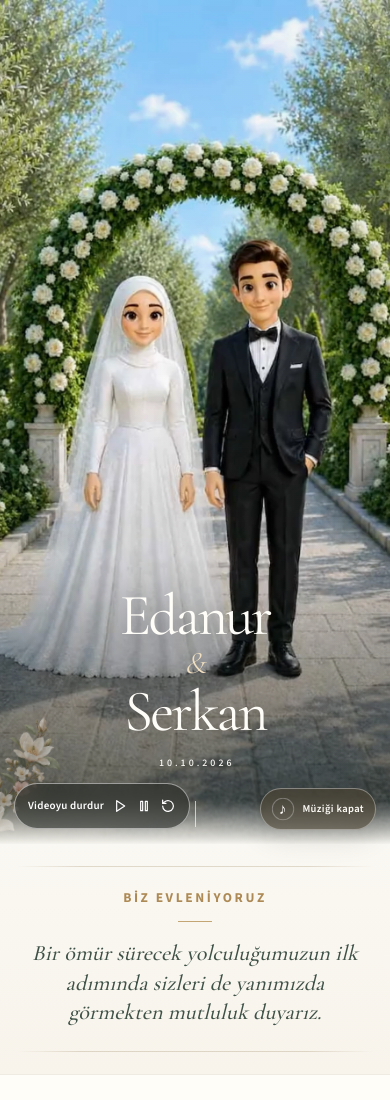
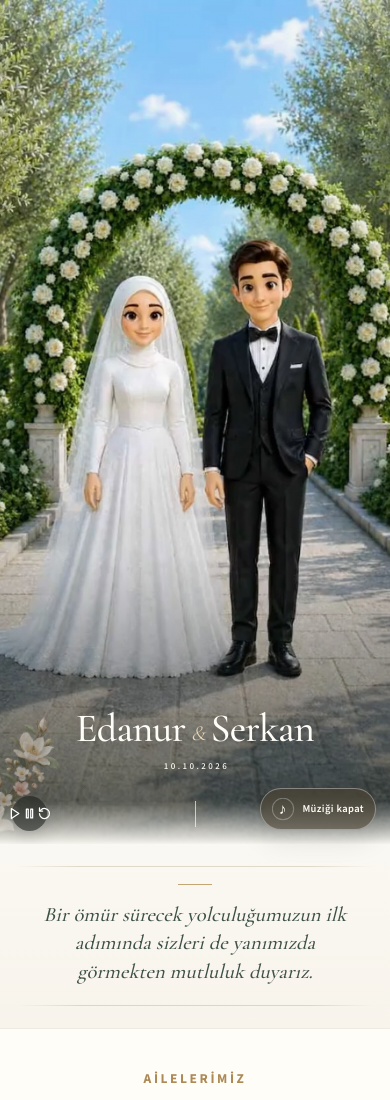
Before and after one commit to Serkan-py/github.io, a plain HTML site: page docs/index.html in a window 390 px wide. Shown: the top 1100 px of the page. Drawn offline with Linux system fonts and the light colour scheme.

Commit message:
Add files via upload

```diff
--- a/docs/index.html
+++ b/docs/index.html
@@ -35,7 +35,6 @@
         </picture>
         <div class="scene-controls">
           <button type="button" class="motion-button" aria-label="Videoyu duraklat" data-video-toggle>
-            <span class="video-control-label">Videoyu durdur</span>
             <svg data-icon-play viewBox="0 0 24 24" width="16" height="16" fill="none" stroke="currentColor" stroke-width="1.8" stroke-linecap="round" stroke-linejoin="round" aria-hidden="true" hidden><polygon points="7 4 19 12 7 20 7 4"/></svg>
             <svg data-icon-pause viewBox="0 0 24 24" width="16" height="16" fill="none" stroke="currentColor" stroke-width="1.8" stroke-linecap="round" stroke-linejoin="round" aria-hidden="true"><rect x="7" y="5" width="3" height="14"/><rect x="14" y="5" width="3" height="14"/></svg>
             <svg data-icon-replay viewBox="0 0 24 24" width="16" height="16" fill="none" stroke="currentColor" stroke-width="1.8" stroke-linecap="round" stroke-linejoin="round" aria-hidden="true" hidden><path d="M4 12a8 8 0 1 0 2.7-6L4 8"/><path d="M4 3v5h5"/></svg>
@@ -57,7 +56,6 @@
 
     <div class="content-body" id="bilgiler">
       <section class="garden-intro reveal" aria-label="Davetimiz">
-        <p class="section-kicker">BİZ EVLENİYORUZ</p>
         <span class="intro-rule" aria-hidden="true"></span>
         <p class="invitation-line">Bir ömür sürecek yolculuğumuzun ilk adımında sizleri de yanımızda görmekten mutluluk duyarız.</p>
         <span class="intro-monogram" aria-hidden="true">E <i>&amp;</i> S</span>
@@ -80,11 +78,7 @@
         </div>
       </section>
 
-      <section class="events-section reveal" aria-labelledby="events-heading">
-        <div class="events-heading">
-          <h2 id="events-heading">Kına <i>&amp;</i> Düğün</h2>
-        </div>
-
+      <section class="events-section reveal" aria-label="Kına ve düğün bilgileri">
         <div class="event-grid">
           <section class="event" aria-labelledby="henna-heading" data-countdown="2026-10-08T19:00:00+03:00" data-event-name="Kına">
             <header class="event-header">
--- a/docs/script.js
+++ b/docs/script.js
@@ -60,7 +60,6 @@
   const playIcon = document.querySelector('[data-icon-play]');
   const pauseIcon = document.querySelector('[data-icon-pause]');
   const replayIcon = document.querySelector('[data-icon-replay]');
-  const videoLabel = document.querySelector('.video-control-label');
 
   const setIcon = state => {
     if (!toggle) return;
@@ -69,7 +68,6 @@
     replayIcon.hidden = state !== 'replay';
     const label = state === 'pause' ? 'Videoyu durdur' : state === 'replay' ? 'Videoyu yeniden başlat' : 'Videoyu başlat';
     toggle.setAttribute('aria-label', label);
-    if (videoLabel) videoLabel.textContent = label;
   };
 
   if (video) {
--- a/docs/styles.css
+++ b/docs/styles.css
@@ -324,3 +324,84 @@ p,h1,h2,h3,h4,figure{margin:0}
   .section-kicker{font-size:13.5px}
   .family-names{font-size:36px}
 }
+
+/* v8 FINAL — sade hero, ikon video kontrolü, tekrar başlıksız içerik */
+.motion-button{
+  width:40px;
+  min-width:40px;
+  height:40px;
+  padding:0;
+  gap:0;
+  border:0;
+  border-radius:50%;
+  background:rgba(18,22,19,.52);
+  box-shadow:0 5px 18px rgba(0,0,0,.16);
+  -webkit-backdrop-filter:blur(8px);
+  backdrop-filter:blur(8px);
+}
+.motion-button:hover{background:rgba(18,22,19,.68);transform:none}
+.motion-button svg{width:17px;height:17px;stroke-width:2;display:block}
+.video-control-label{display:none!important}
+
+/* İsimler: modern editorial, dikkat çekici ama videonun önüne geçmeyen */
+.hero-copy{bottom:7.2%;width:min(92vw,980px);text-shadow:0 2px 18px rgba(7,12,8,.34)}
+.hero-copy h1{
+  display:flex;
+  flex-direction:row;
+  justify-content:center;
+  align-items:baseline;
+  gap:.16em;
+  font-family:var(--serif);
+  font-size:clamp(58px,5.8vw,82px);
+  font-weight:500;
+  line-height:.95;
+  letter-spacing:-.025em;
+}
+.hero-copy h1 span{white-space:nowrap}
+.hero-copy h1 i{
+  font-size:.54em;
+  font-weight:300;
+  font-style:italic;
+  color:#EED8B4;
+  letter-spacing:0;
+  transform:translateY(-.04em);
+}
+.hero-date{margin-top:13px;letter-spacing:.28em}
+
+/* Davet metni: başlık yok, yalnızca zarif metin */
+.garden-intro{padding-top:72px;padding-bottom:74px}
+.intro-rule{margin:0 0 22px}
+.invitation-line{font-size:clamp(30px,2.7vw,40px);line-height:1.35}
+
+/* Kına & Düğün üst başlığı kaldırıldığı için alanı yukarı topluyoruz */
+.events-section{padding-top:56px}
+.events-heading{display:none!important}
+
+@media(max-width:767px){
+  .scene-controls{left:12px;right:auto;bottom:13px}
+  .motion-button{width:35px;min-width:35px;height:35px;padding:0;background:rgba(18,22,19,.55)}
+  .motion-button svg{width:15px;height:15px}
+
+  .hero-copy{bottom:8.3%;width:94vw}
+  .hero-copy h1{
+    flex-direction:row;
+    align-items:baseline;
+    gap:.13em;
+    font-size:clamp(39px,10.8vw,47px);
+    line-height:1;
+    letter-spacing:-.02em;
+  }
+  .hero-copy h1 i{font-size:.53em;margin:0;line-height:1}
+  .hero-date{margin-top:12px;font-size:9px;letter-spacing:.27em}
+
+  .garden-intro{padding-top:40px;padding-bottom:42px}
+  .intro-rule{margin:0 0 16px}
+  .invitation-line{max-width:330px;font-size:21px;line-height:1.38;letter-spacing:.003em}
+
+  .events-section{padding-top:30px;padding-bottom:46px}
+}
+
+@media(max-width:390px){
+  .hero-copy h1{font-size:40px}
+  .invitation-line{font-size:20.5px;max-width:315px}
+}
```
Also changed, not shown: docs/README-v8-FINAL.txt (added), 1 other file.
